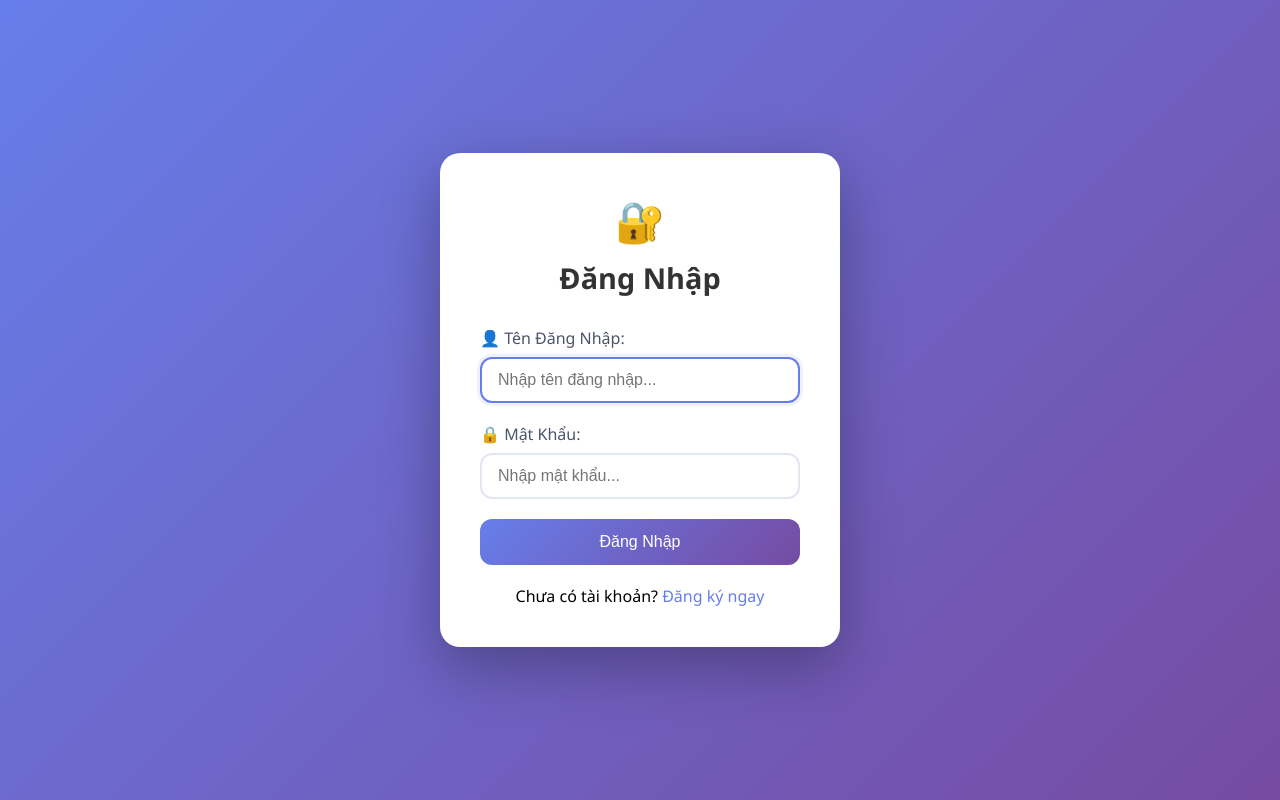
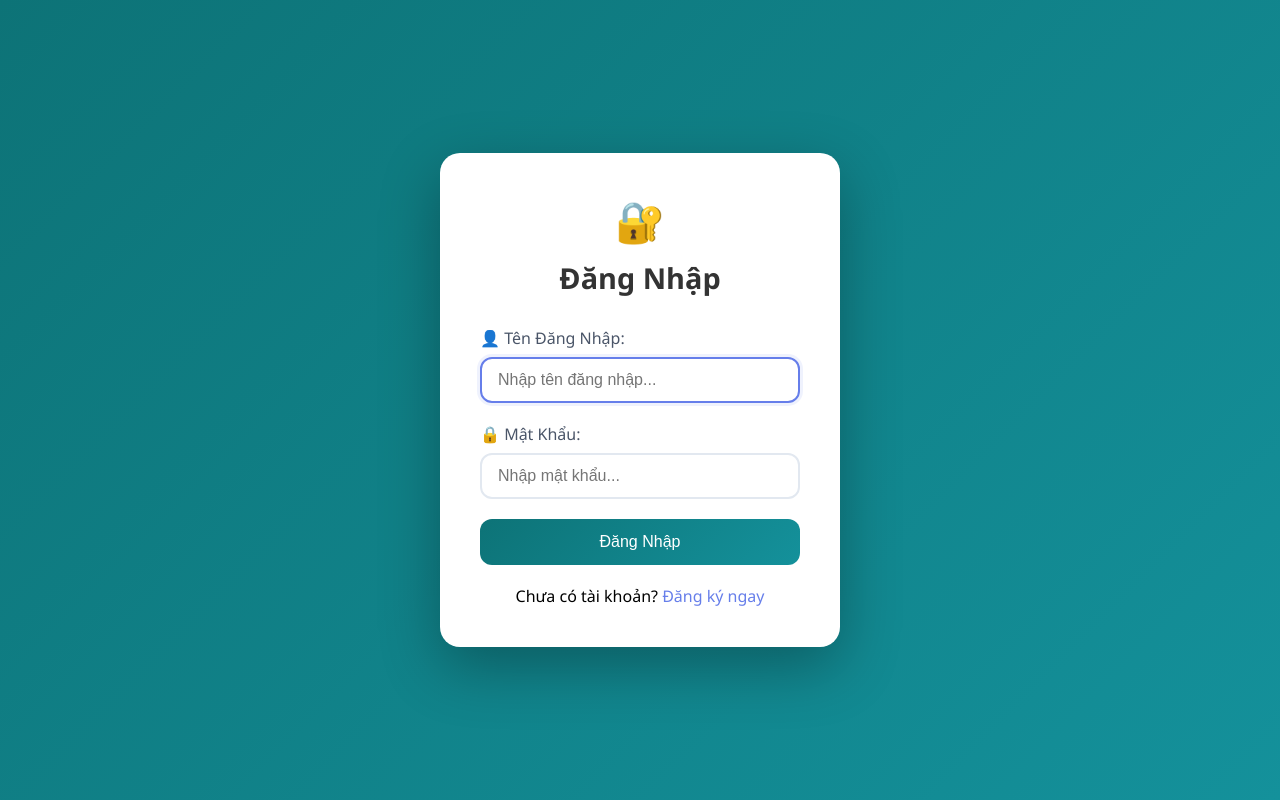
Before and after one commit to LeNguyenDuyCuong99zw/Nhom8_LapTrinhUngDungDownloadUploadMultiFile, a Flask app: page /login in a window 1280 px wide. Run offline with Flask 3, Linux system fonts and the light colour scheme.

Commit message:
Chinh background mau UTH

```diff
--- a/backend/templates/index.html
+++ b/backend/templates/index.html
@@ -17,7 +17,7 @@
 
       body {
         font-family: "Segoe UI", Tahoma, Geneva, Verdana, sans-serif;
-        background: linear-gradient(135deg, #667eea 0%, #764ba2 100%);
+        background: linear-gradient(135deg, #0d7377 0%, #14919b 100%);
         min-height: 100vh;
         color: #333;
       }
--- a/backend/templates/login.html
+++ b/backend/templates/login.html
@@ -13,7 +13,7 @@
 
       body {
         font-family: "Segoe UI", Tahoma, Geneva, Verdana, sans-serif;
-        background: linear-gradient(135deg, #667eea 0%, #764ba2 100%);
+        background: linear-gradient(135deg, #0d7377 0%, #14919b 100%);
         min-height: 100vh;
         display: flex;
         align-items: center;
@@ -69,7 +69,7 @@
       }
 
       .btn {
-        background: linear-gradient(135deg, #667eea 0%, #764ba2 100%);
+        background: linear-gradient(135deg, #0d7377 0%, #14919b 100% );
         color: white;
         border: none;
         padding: 14px 24px;
```
